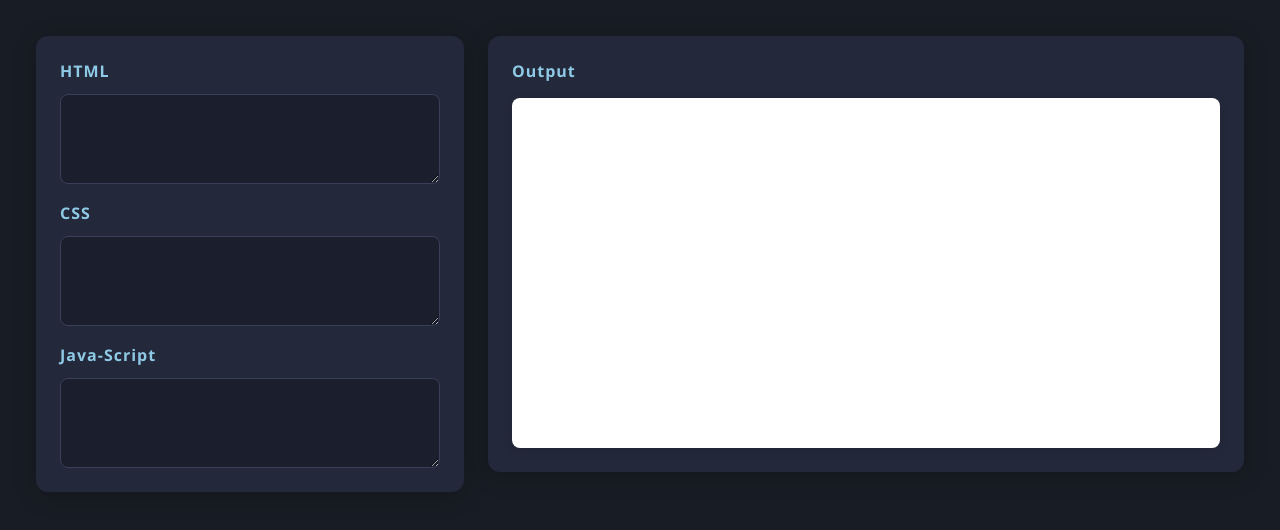
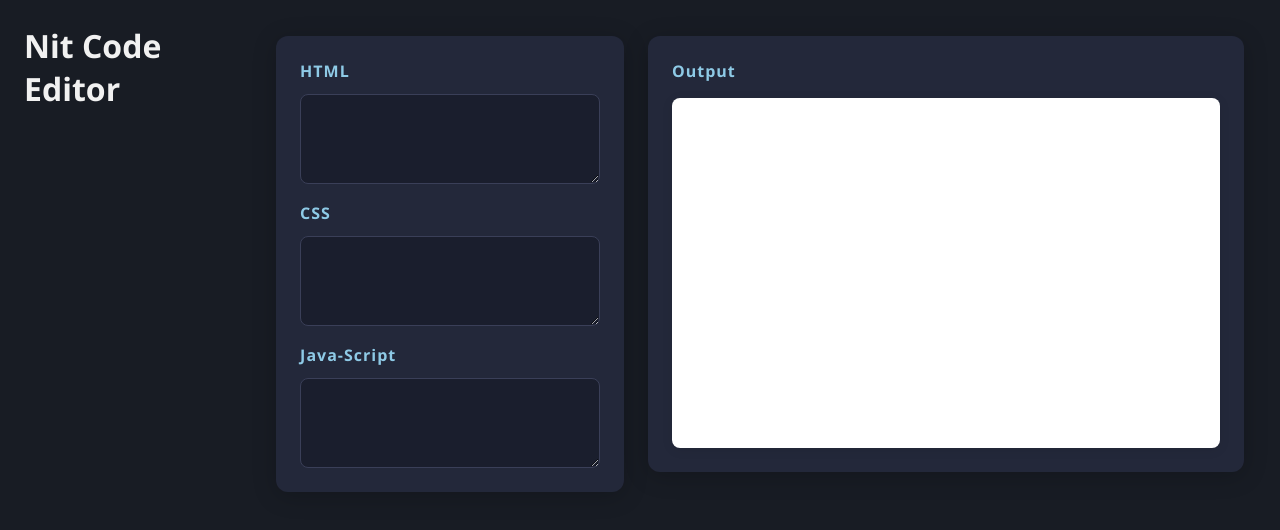
Before and after one commit to NithinGowda02/Code-Editor, a plain HTML site: page index.html in a window 1280 px wide. Drawn offline with Linux system fonts and the light colour scheme.

Commit message:
Completed Code Editor Using HTML CSS & Java-Script

```diff
--- a/index.html
+++ b/index.html
@@ -7,6 +7,7 @@
     <link rel="stylesheet" href="./style.css">
 </head>
 <body>
+    <h1 class="main-heading">Nit Code Editor</h1>
     <div class="left-part">
         <div class="content">
             <label>HTML</label>
```
